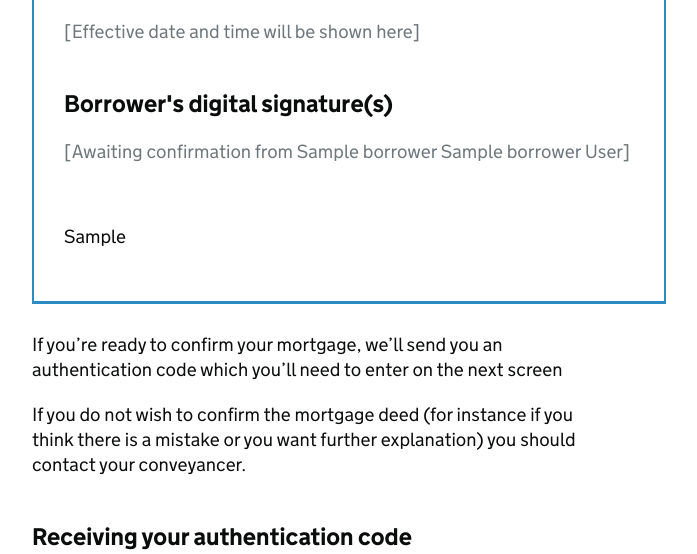
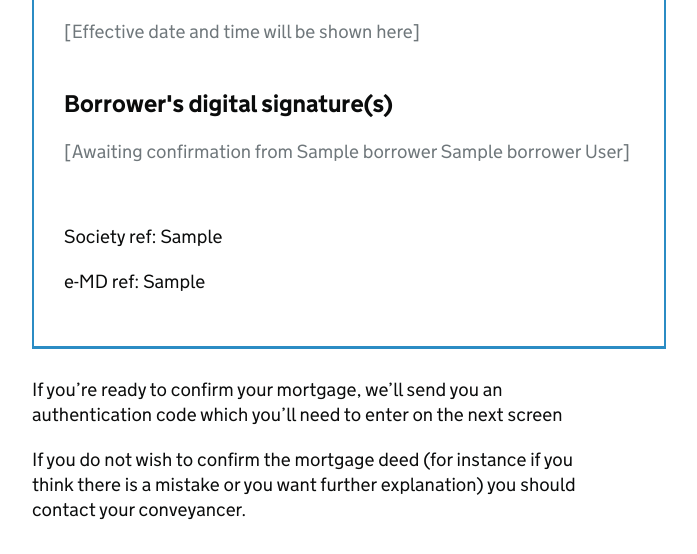
Before and after one commit to LandRegistry-Attic/dm-borrower-frontend, a Python web app: template application/templates/viewdeed.html in a window 1280 px wide. Shown: the part 1193-1747 px from the top of the page, without its empty margins (128-825 px from the left). Run offline with Jinja, Linux system fonts and the light colour scheme; the template is opened without the code that fills it: most values are stand-ins (such as "Sample title", 1, 10 or a date in 2020); some libraries are stand-ins or nearby versions.

Commit message:
Added E-Md Ref label and Society ref as required by the story

```diff
--- a/application/templates/viewdeed.html
+++ b/application/templates/viewdeed.html
@@ -82,7 +82,10 @@
 
         <div class="deed-form-ref">
           <h3 class="visuallyhidden">Form of digital mortgage deed filed at HM Land Registry under reference</h3>
-          <p>{{ deed_data.deed.md_ref }}</p>
+          {% if deed_data.deed.society_ref %}
+          <p>Society ref: {{ deed_data.deed.society_ref }}</p>
+          {% endif %}
+          <p>e-MD ref: {{ deed_data.deed.md_ref }}</p>
         </div>
 
       </article>
```
